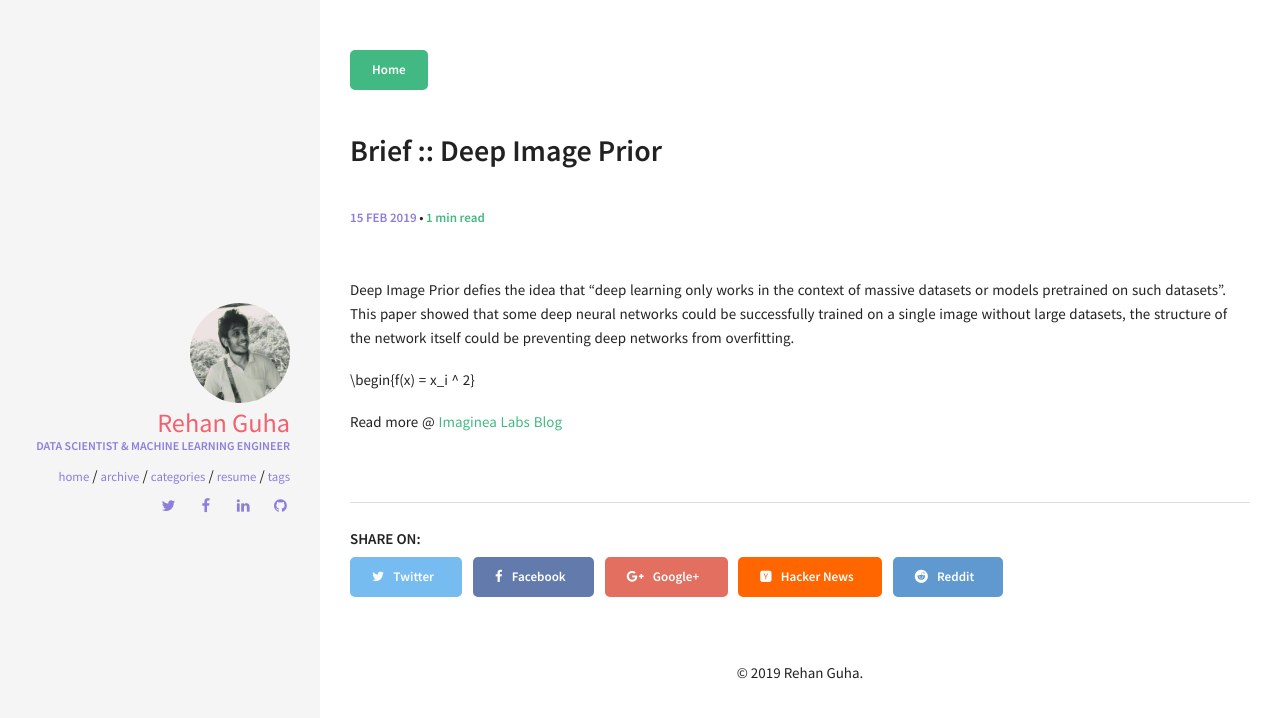
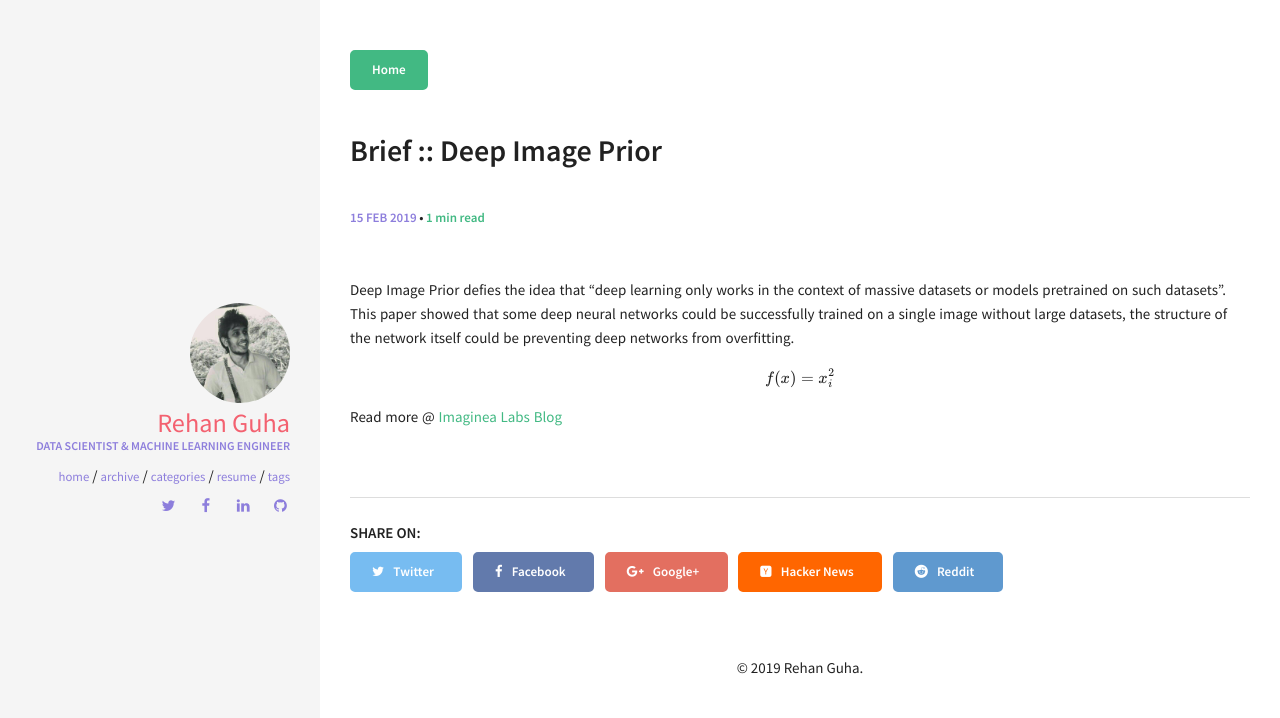
Before and after one commit to rehanguha/rehanguha.github.io, a Jekyll site: the page built from _posts/2019-02-15-deep-image-prior.md, in a window 1280 px wide. Shown: the top 718 px of the page. Built offline with Jekyll 4.4.1, drawn with Linux system fonts in a browser that asks for light colours; formulas are drawn with MathJax 3; comment, search, counter and statistics services are not loaded.

Commit message:
Update 2019-02-15-deep-image-prior.md

```diff
--- a/_posts/2019-02-15-deep-image-prior.md
+++ b/_posts/2019-02-15-deep-image-prior.md
@@ -12,7 +12,7 @@ comments: true
 Deep Image Prior defies the idea that “deep learning only works in the context of massive datasets or models pretrained on such datasets”.
 This paper showed that some deep neural networks could be successfully trained on a single image without large datasets, the structure of the network itself could be preventing deep networks from overfitting.
 
-\begin{f(x) = x_i ^ 2}
+$$ f(x) = x_i ^ 2 $$
 
 
 Read more @ [Imaginea Labs Blog](https://labs.imaginea.com/post/deep-image-prior/)
```
